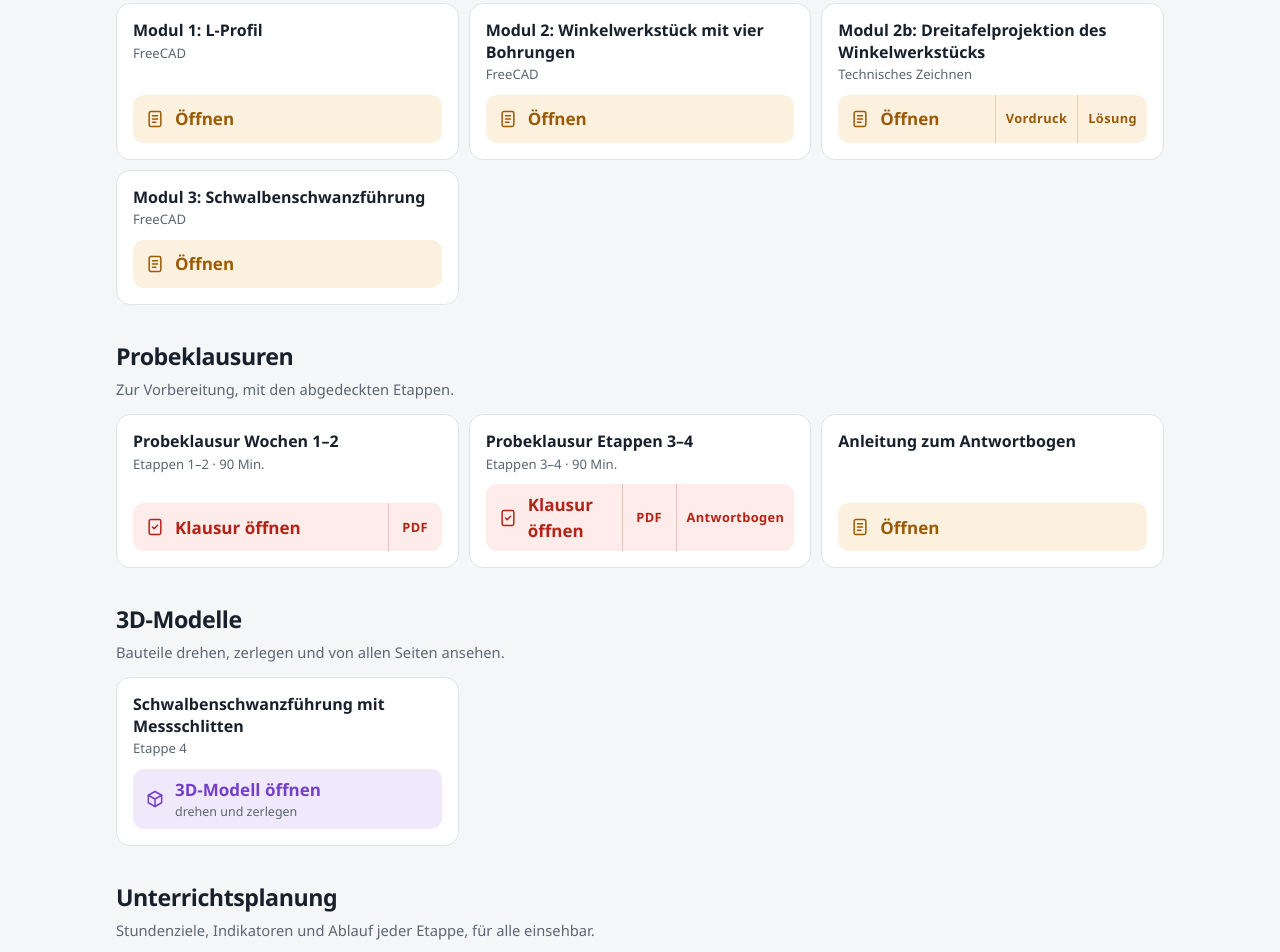
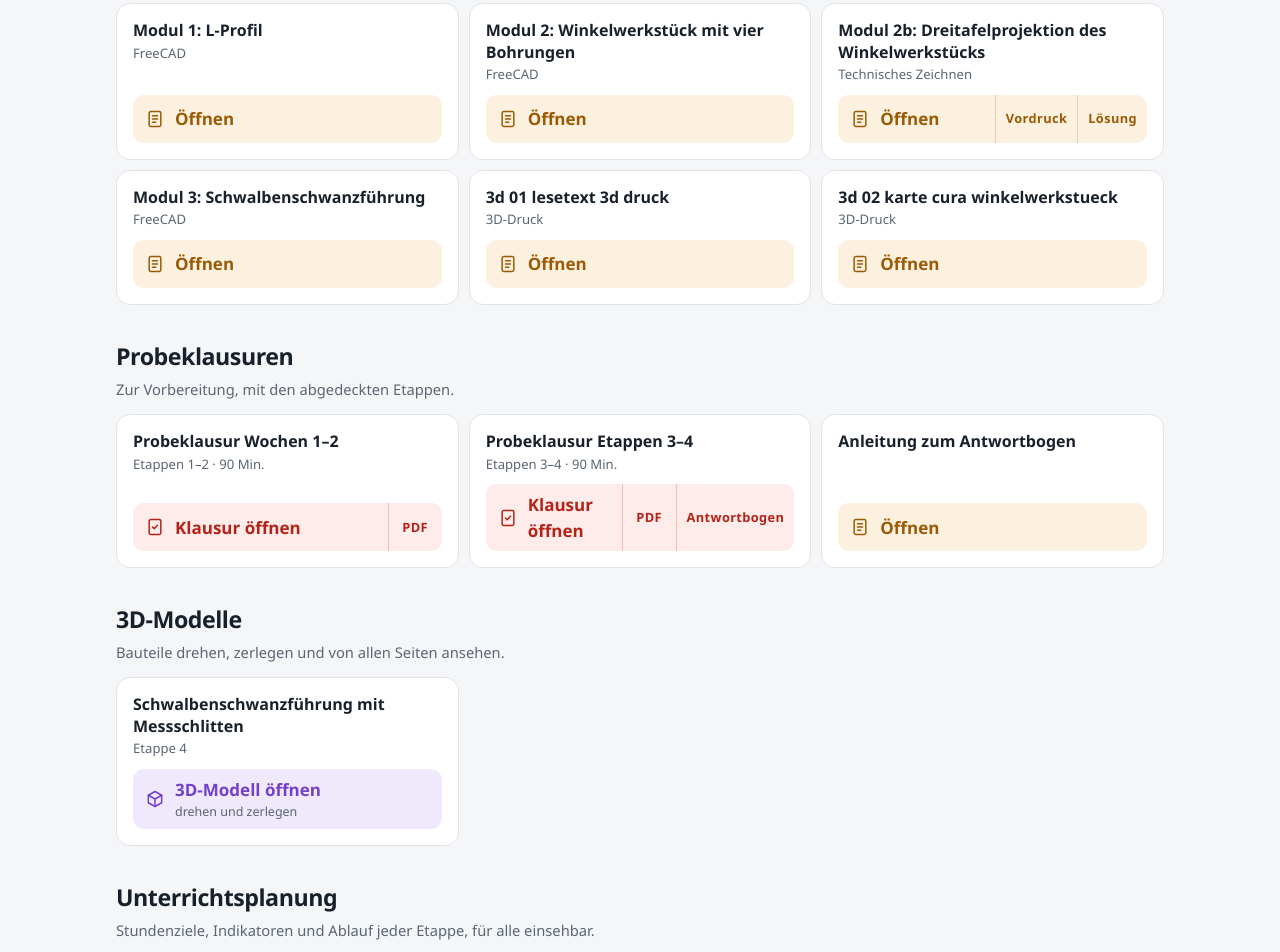
Before and after one commit to TimonNetzel/11NP_Physiktechnik, a plain HTML site: page index.html in a window 1280 px wide. Shown: the part 2337-3289 px from the top of the page. Drawn offline with Linux system fonts and the light colour scheme.

Commit message:
Praktikum: Lesetext 3D-Druck und Karte Cura (Winkelwerkstück)
Co-Authored-By: Claude Sonnet 5.5 <noreply@anthropic.com>
Claude-Session: https://claude.ai/code/session_018fYFyBTK8B1YdmLW8EVbE5

```diff
--- a/index.html
+++ b/index.html
@@ -55,7 +55,7 @@ var LKZ=(function(){
   return {norm:norm,hash:hash,stimmt:stimmt,angemeldet:angemeldet,merken:merken,abmelden:abmelden,gemerkt:gemerkt};
 })();
 </script>
-  <script>var SEITEN_VERSION = "cec972d5424b";</script>
+  <script>var SEITEN_VERSION = "e8897069088b";</script>
 
   <!-- Alles Weitere erzeugt _werkzeuge/index_bauen.py. Bitte nicht von Hand ändern. -->
   <style>
@@ -585,6 +585,18 @@ body.beamer .beamer-aus { display: inline-flex; position: fixed; top: 16px; righ
    "titel": "Modul 3: Schwalbenschwanzführung",
    "dauer": "",
    "meta": "FreeCAD"
+  },
+  {
+   "pdf": "materialien/3D_01_Lesetext_3D-Druck.pdf",
+   "titel": "3d 01 lesetext 3d druck",
+   "dauer": "",
+   "meta": "3D-Druck"
+  },
+  {
+   "pdf": "materialien/3D_02_Karte_Cura_Winkelwerkstueck.pdf",
+   "titel": "3d 02 karte cura winkelwerkstueck",
+   "dauer": "",
+   "meta": "3D-Druck"
   }
  ],
  "planung": [
--- a/version.json
+++ b/version.json
@@ -1 +1 @@
-{"version": "cec972d5424b"}
+{"version": "e8897069088b"}
```
Also changed, not shown: 2 other files.
